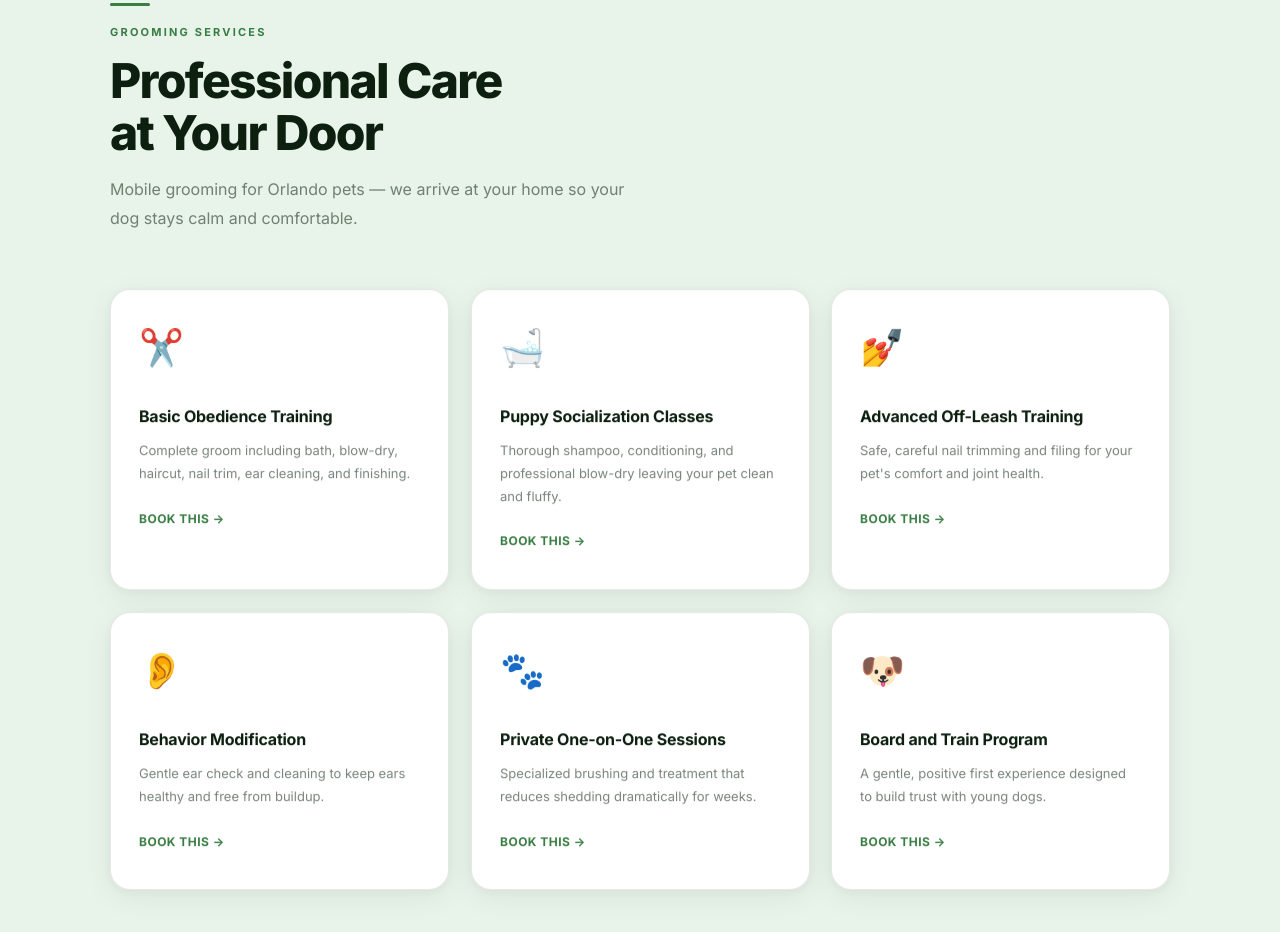
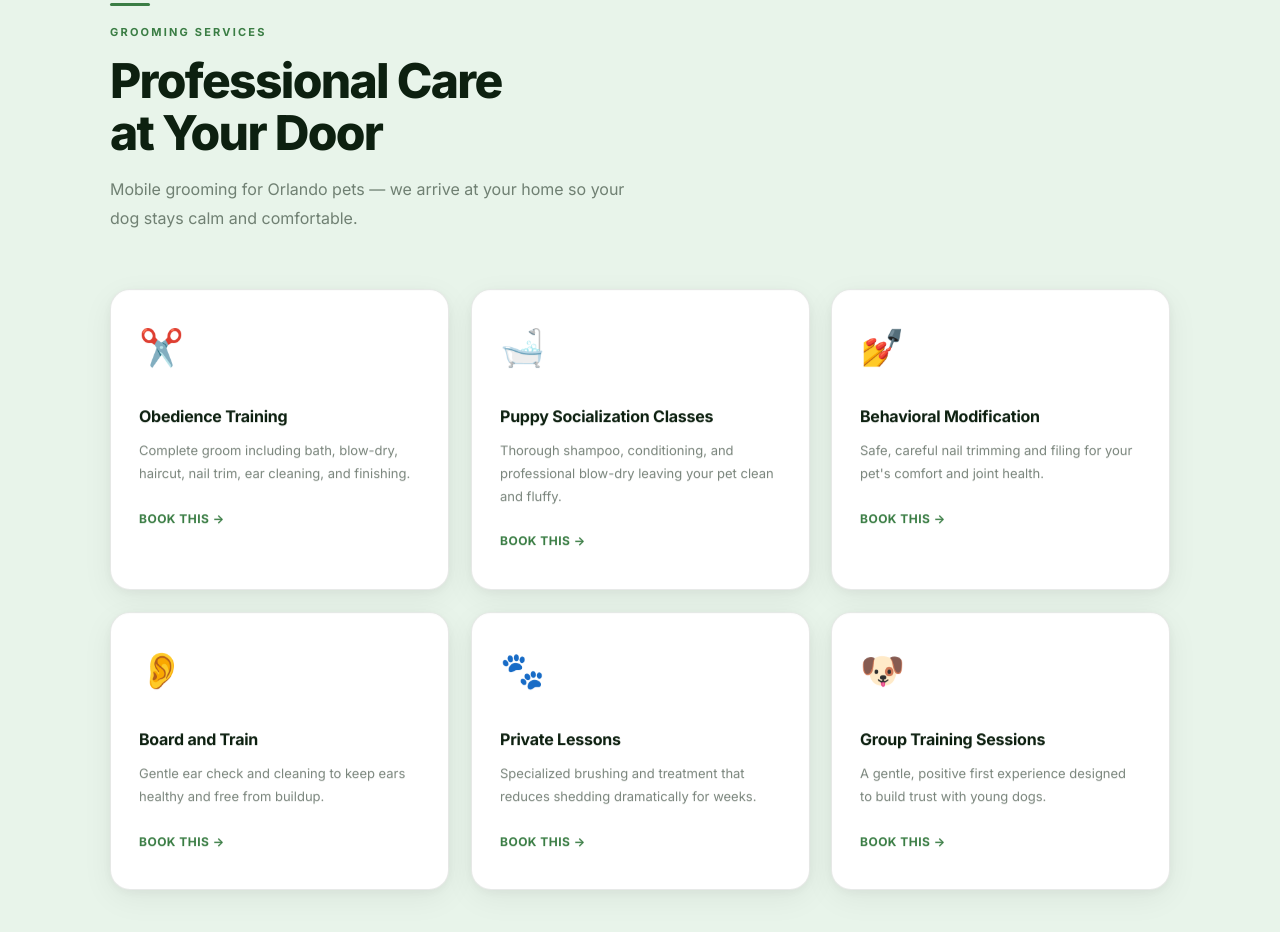
Before and after one commit to gibarra365/the-k9-training-academy-orlando-llc, a plain HTML site: page index.html in a window 1280 px wide. Shown: the part 1100-2032 px from the top of the page. Drawn offline with Linux system fonts and the light colour scheme.

Commit message:
Update index.html

```diff
--- a/index.html
+++ b/index.html
@@ -391,7 +391,7 @@ footer{background:#0d2010;border-top:1px solid rgba(255,255,255,.06);padding:24p
   <div class="hiv-bubble hiv-b4"></div>
   <div class="hiv-svc-card">
     <div class="hiv-svc-title">Services</div>
-    <div class="hiv-svc-row"><div class="hiv-svc-chip"></div>Basic Obedience Training</div><div class="hiv-svc-row"><div class="hiv-svc-chip"></div>Puppy Socialization Classes</div><div class="hiv-svc-row"><div class="hiv-svc-chip"></div>Advanced Off-Leash Training</div><div class="hiv-svc-row"><div class="hiv-svc-chip"></div>Behavior Modification</div>
+    <div class="hiv-svc-row"><div class="hiv-svc-chip"></div>Obedience Training</div><div class="hiv-svc-row"><div class="hiv-svc-chip"></div>Puppy Socialization Classes</div><div class="hiv-svc-row"><div class="hiv-svc-chip"></div>Behavioral Modification</div><div class="hiv-svc-row"><div class="hiv-svc-chip"></div>Board and Train</div>
   </div>
   <div class="hiv-rating-card">
     <div class="hiv-rating-stars">★★★★★</div>
@@ -419,7 +419,7 @@ footer{background:#0d2010;border-top:1px solid rgba(255,255,255,.06);padding:24p
 
       <div class="svc-card tilt reveal" style="animation-delay:0.05s">
         <span class="svc-icon">✂️</span>
-        <div class="svc-name">Basic Obedience Training</div>
+        <div class="svc-name">Obedience Training</div>
         <p class="svc-desc">Complete groom including bath, blow-dry, haircut, nail trim, ear cleaning, and finishing.</p>
         <a href="#booking" class="svc-link">Book This &#8594;</a>
       </div>
@@ -431,25 +431,25 @@ footer{background:#0d2010;border-top:1px solid rgba(255,255,255,.06);padding:24p
       </div>
       <div class="svc-card tilt reveal" style="animation-delay:0.19s">
         <span class="svc-icon">💅</span>
-        <div class="svc-name">Advanced Off-Leash Training</div>
+        <div class="svc-name">Behavioral Modification</div>
         <p class="svc-desc">Safe, careful nail trimming and filing for your pet's comfort and joint health.</p>
         <a href="#booking" class="svc-link">Book This &#8594;</a>
       </div>
       <div class="svc-card tilt reveal" style="animation-delay:0.26s">
         <span class="svc-icon">👂</span>
-        <div class="svc-name">Behavior Modification</div>
+        <div class="svc-name">Board and Train</div>
         <p class="svc-desc">Gentle ear check and cleaning to keep ears healthy and free from buildup.</p>
         <a href="#booking" class="svc-link">Book This &#8594;</a>
       </div>
       <div class="svc-card tilt reveal" style="animation-delay:0.33s">
         <span class="svc-icon">🐾</span>
-        <div class="svc-name">Private One-on-One Sessions</div>
+        <div class="svc-name">Private Lessons</div>
         <p class="svc-desc">Specialized brushing and treatment that reduces shedding dramatically for weeks.</p>
         <a href="#booking" class="svc-link">Book This &#8594;</a>
       </div>
       <div class="svc-card tilt reveal" style="animation-delay:0.40s">
         <span class="svc-icon">🐶</span>
-        <div class="svc-name">Board and Train Program</div>
+        <div class="svc-name">Group Training Sessions</div>
         <p class="svc-desc">A gentle, positive first experience designed to build trust with young dogs.</p>
         <a href="#booking" class="svc-link">Book This &#8594;</a>
       </div>
@@ -666,7 +666,7 @@ My dog, Gisele, learned all the basic commands like "sit," "stay," "down," "plac
           <label>Service</label>
           <select>
             <option value="">Select a service…</option>
-            <option>Basic Obedience Training</option><option>Puppy Socialization Classes</option><option>Advanced Off-Leash Training</option><option>Behavior Modification</option><option>Private One-on-One Sessions</option><option>Board and Train Program</option>
+            <option>Obedience Training</option><option>Puppy Socialization Classes</option><option>Behavioral Modification</option><option>Board and Train</option><option>Private Lessons</option><option>Group Training Sessions</option>
           </select>
         </div>
         <div class="form-field"><label>Message (optional)</label><textarea rows="3" placeholder="Tell us more about what you need…"></textarea></div>
```
